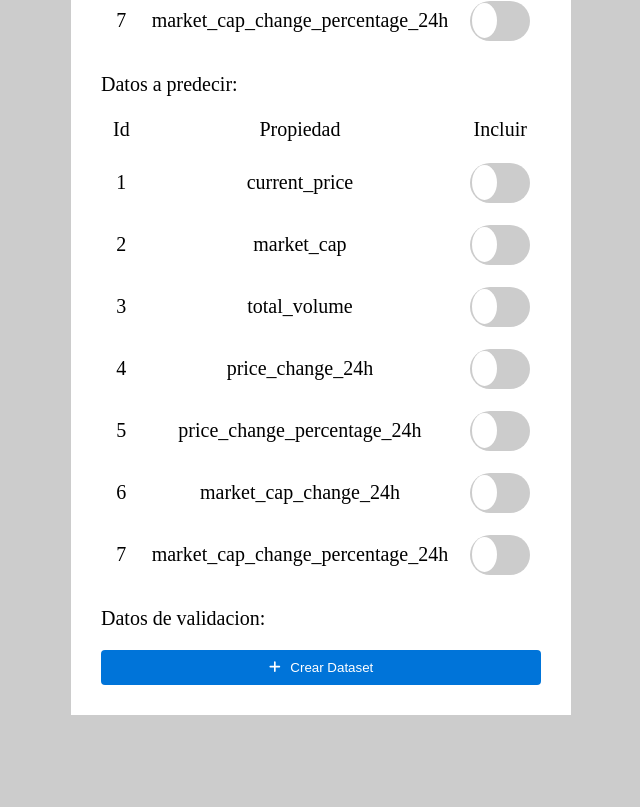
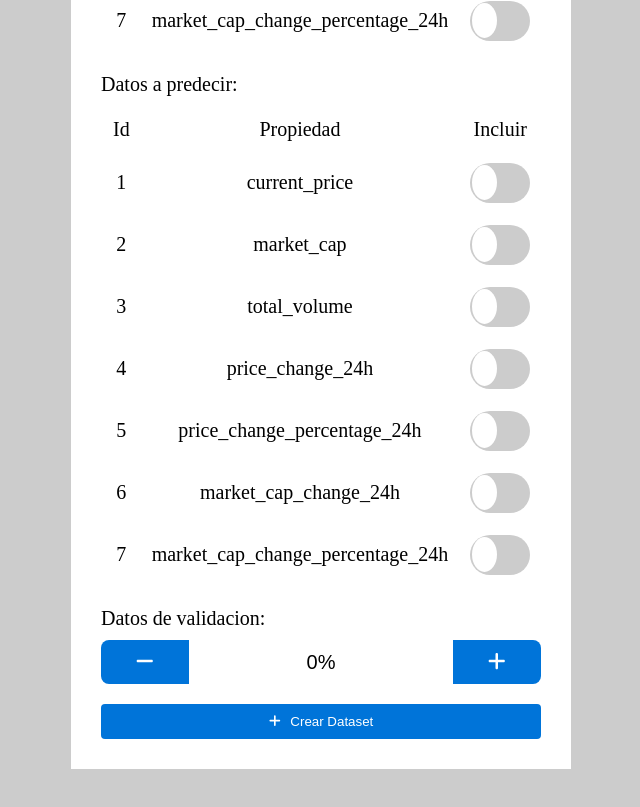
Before and after one commit to joaquinStrada/generate-datasets, a React (Vite) app in the folder client/: page /create in a window 1280 px wide. Shown: the part 1239-2046 px from the top of the page, without its empty margins (319-959 px from the left). Before the commit the page ends 1994 px from the top, so only its background shows below. Built offline with nearby package versions, Linux system fonts and the light colour scheme; no server answers.

Commit message:
Terminados los estilos de la pagina create

```diff
--- /dev/null
+++ b/client/src/components/InputValidityData.jsx
@@ -0,0 +1,43 @@
+/* eslint-disable react/react-in-jsx-scope */
+import { useState } from 'react'
+import { FontAwesomeIcon } from '@fortawesome/react-fontawesome'
+import { faMinus, faPlus } from '@fortawesome/free-solid-svg-icons'
+import '../styles/InputValidityData.css'
+
+const InputValidityData = () => {
+	const [ validityData, setValidityData ] = useState(0)
+
+	const decrease = () => {
+		if (validityData > 0) {
+			setValidityData(validityData - 1)
+		}
+	}
+
+	const increase = () => {
+		if (validityData < 100) {
+			setValidityData(validityData + 1)
+		}
+	}
+
+	return (
+		<div className="content-input">
+			<button
+				type="button"
+				className="btn btn-minus"
+				onClick={decrease}
+			>
+				<FontAwesomeIcon icon={faMinus} />
+			</button>
+			<input className="input-validity" readOnly value={`${validityData}%`} />
+			<button
+				type="button"
+				className="btn btn-plus"
+				onClick={increase}
+			>
+				<FontAwesomeIcon icon={faPlus} />
+			</button>
+		</div>
+	)
+}
+
+export default InputValidityData
--- /dev/null
+++ b/client/src/styles/inputValidityData.css
@@ -0,0 +1,44 @@
+.content-input {
+    display: flex;
+    width: 100%;
+    flex-direction: row;
+    justify-content: space-between;
+    align-items: center;
+}
+
+.content-input .btn {
+    display: block;
+    width: 20%;
+    height: 44px;
+    background: #0074D9;
+    color: #fff;
+    font-size: 20px;
+    padding: 10px;
+    border: none;
+    cursor: pointer;
+    transition: all 1S ease;
+}
+
+.content-input .input-validity {
+    display: block;
+    width: 60%;
+    height: 44px;
+    font-size: 20px;
+    line-height: 44px;
+    text-align: center;
+    padding: 10px;
+    border: none;
+    outline: none;
+}
+
+.content-input .btn-minus {
+    border-radius: 8px 0 0 8px;
+}
+
+.content-input .btn-plus {
+    border-radius: 0 8px 8px 0;
+}
+
+.content-input .btn:hover {
+    background: rgba(0, 116, 217, .5);
+}
--- a/client/src/views/Create.jsx
+++ b/client/src/views/Create.jsx
@@ -4,6 +4,7 @@ import DataDataset from '../components/DataDataset'
 import { faPlus } from '@fortawesome/free-solid-svg-icons'
 import { FontAwesomeIcon } from '@fortawesome/react-fontawesome'
 import '../styles/create.css'
+import InputValidityData from '../components/InputValidityData'
 
 const Create = () => {
 	return (
@@ -40,6 +41,7 @@ const Create = () => {
 				</div>
 				<div className="form-group">
 					<label className="form-label">Datos de validacion:</label>
+					<InputValidityData />
 				</div>
 
 				<button className="btn-submit" type="submit">
```
